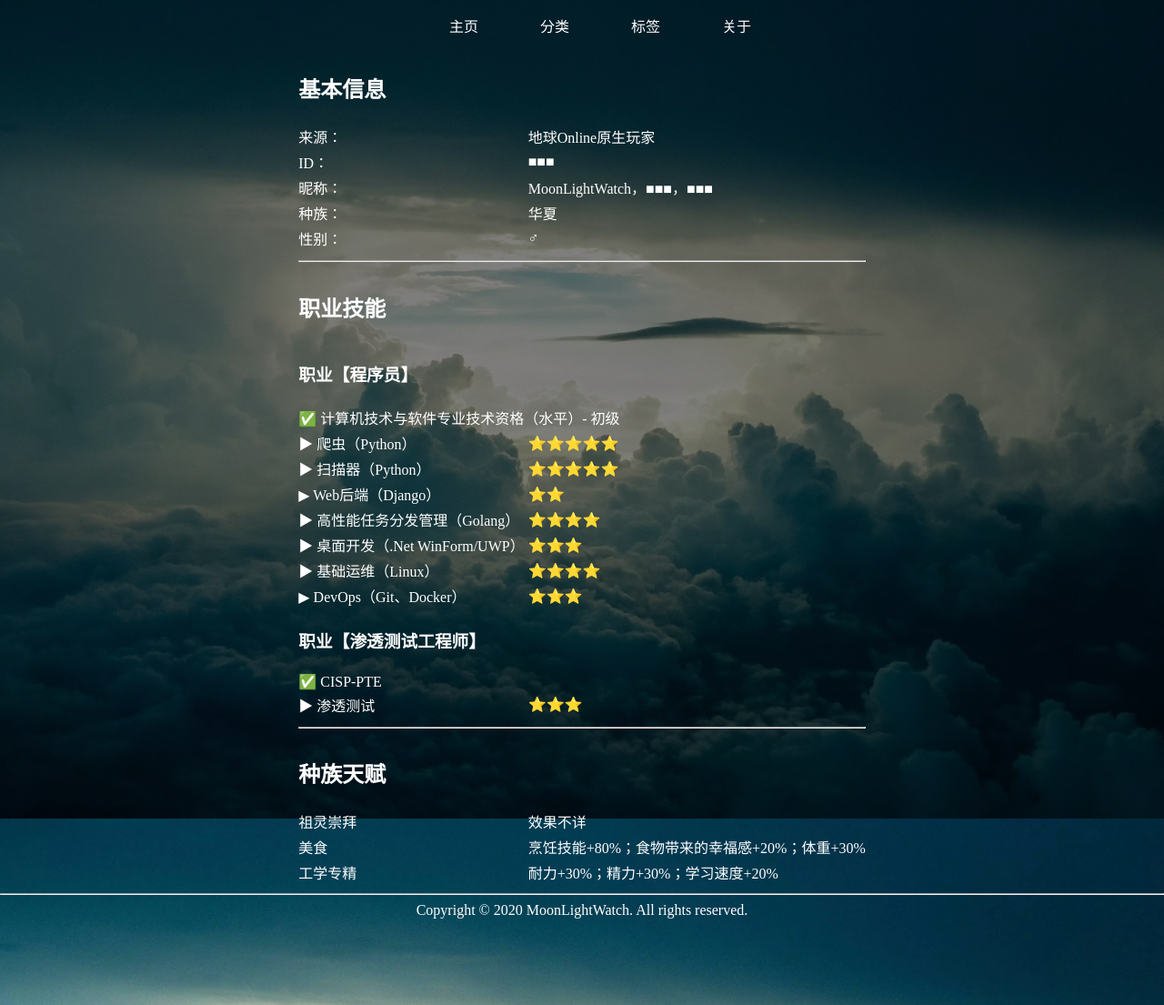
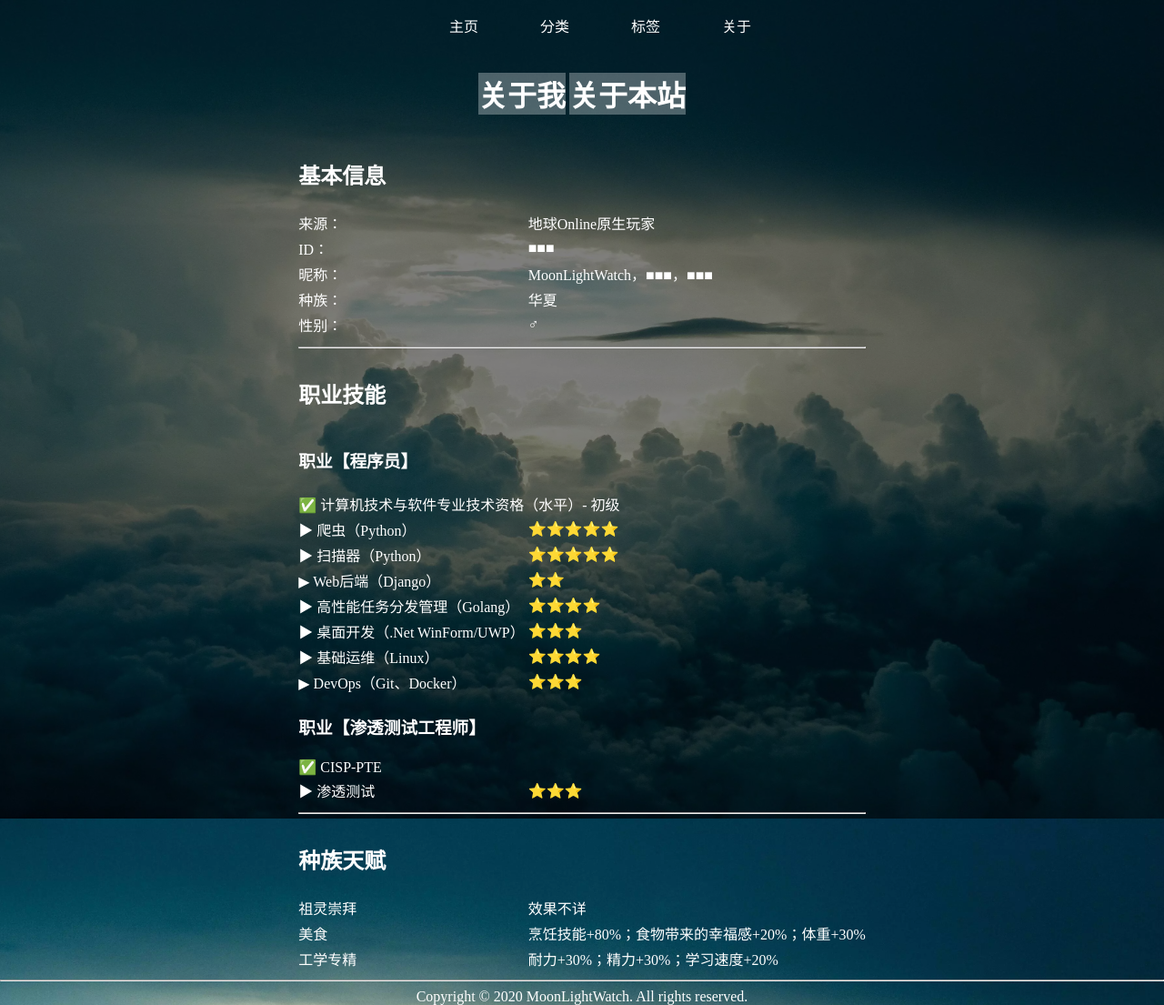
Before and after one commit to moonlightwatch/moonlightwatch.github.io, a Jekyll site: the page built from about.html, in a window 1280 px wide. Shown: the whole page at 91% size. Built offline with Jekyll 4.4.1, drawn with Linux system fonts in a browser that asks for light colours.

Commit message:
更新about

```diff
--- a/about.html
+++ b/about.html
@@ -2,7 +2,20 @@
 layout: page
 ---
 
-<table style="text-align: left; margin: auto; width: auto;">
+<table style="margin: auto; width: auto;">
+    <tbody>
+        <tr>
+            <td>
+                <h1 class="about-tab" onclick="aboutMe_Clicked();">关于我</h1>
+            </td>
+            <td>
+                <h1 class="about-tab" onclick="aboutSite_Clicked();">关于本站</h1>
+            </td>
+        </tr>
+    </tbody>
+</table>
+
+<table id="about-me" style="text-align: left; margin: auto; width: auto;">
     <tbody>
         <tr>
             <td colspan="2">
@@ -111,3 +124,24 @@
         </tr>
     </tbody>
 </table>
+
+<table id="about-site" style="text-align: left; margin: auto; width: auto;" hidden>
+    <tbody>
+        <tr>
+            <td colspan="2">
+                <h2>基本信息</h2>
+            </td>
+        </tr>
+    </tbody>
+</table>
+
+<script>
+    function aboutMe_Clicked() {
+        document.getElementById("about-me").hidden = false;
+        document.getElementById("about-site").hidden = true;
+    }
+    function aboutSite_Clicked() {
+        document.getElementById("about-me").hidden = true;
+        document.getElementById("about-site").hidden = false;
+    }
+</script>
--- a/assets/css/site.css
+++ b/assets/css/site.css
@@ -84,3 +84,8 @@
     display: inline-block;
     padding: 16px;
 }
+
+.about-tab {
+    background-color: rgba(255, 255, 255, 0.3);
+    cursor: pointer;
+}
```
